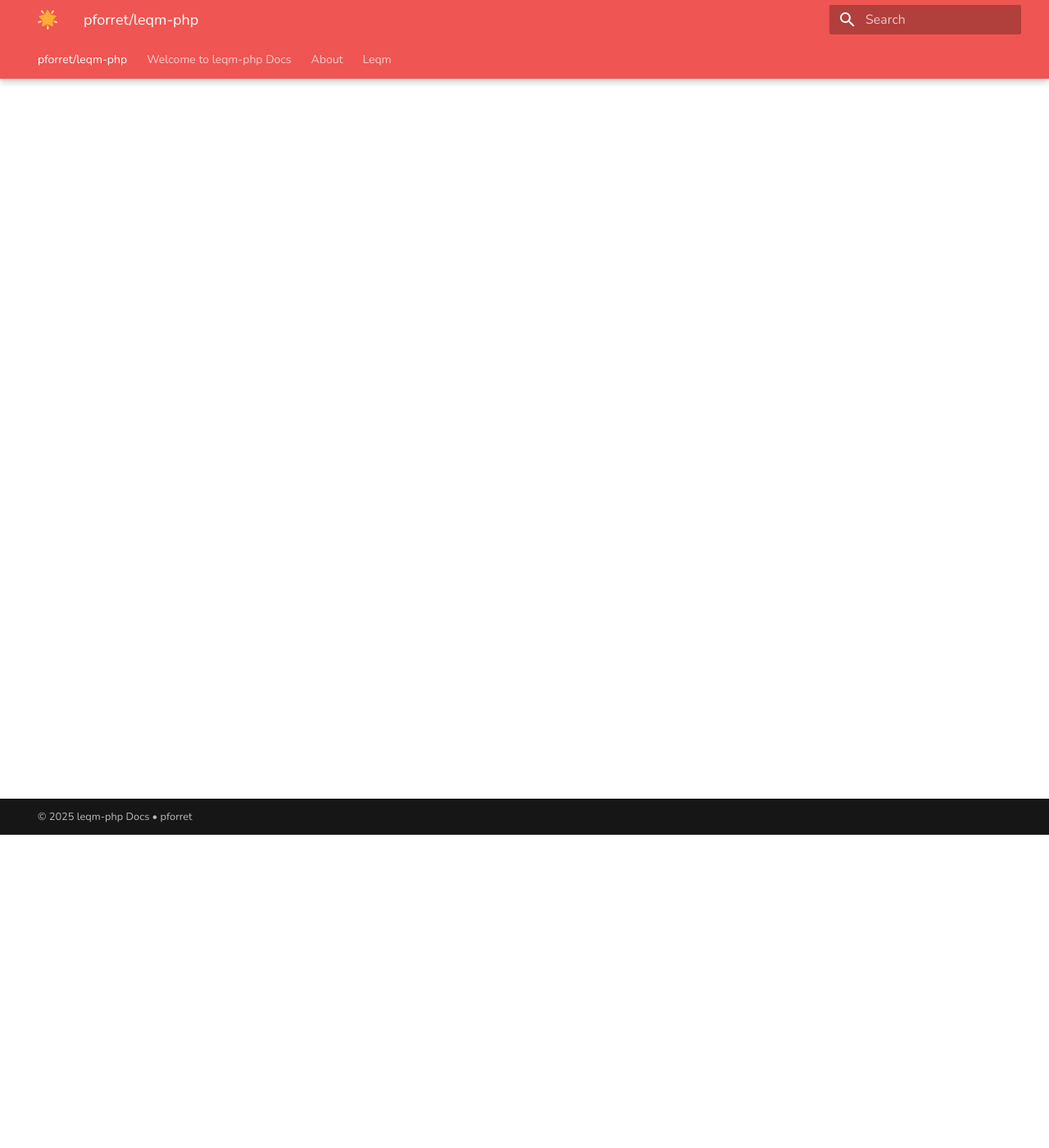
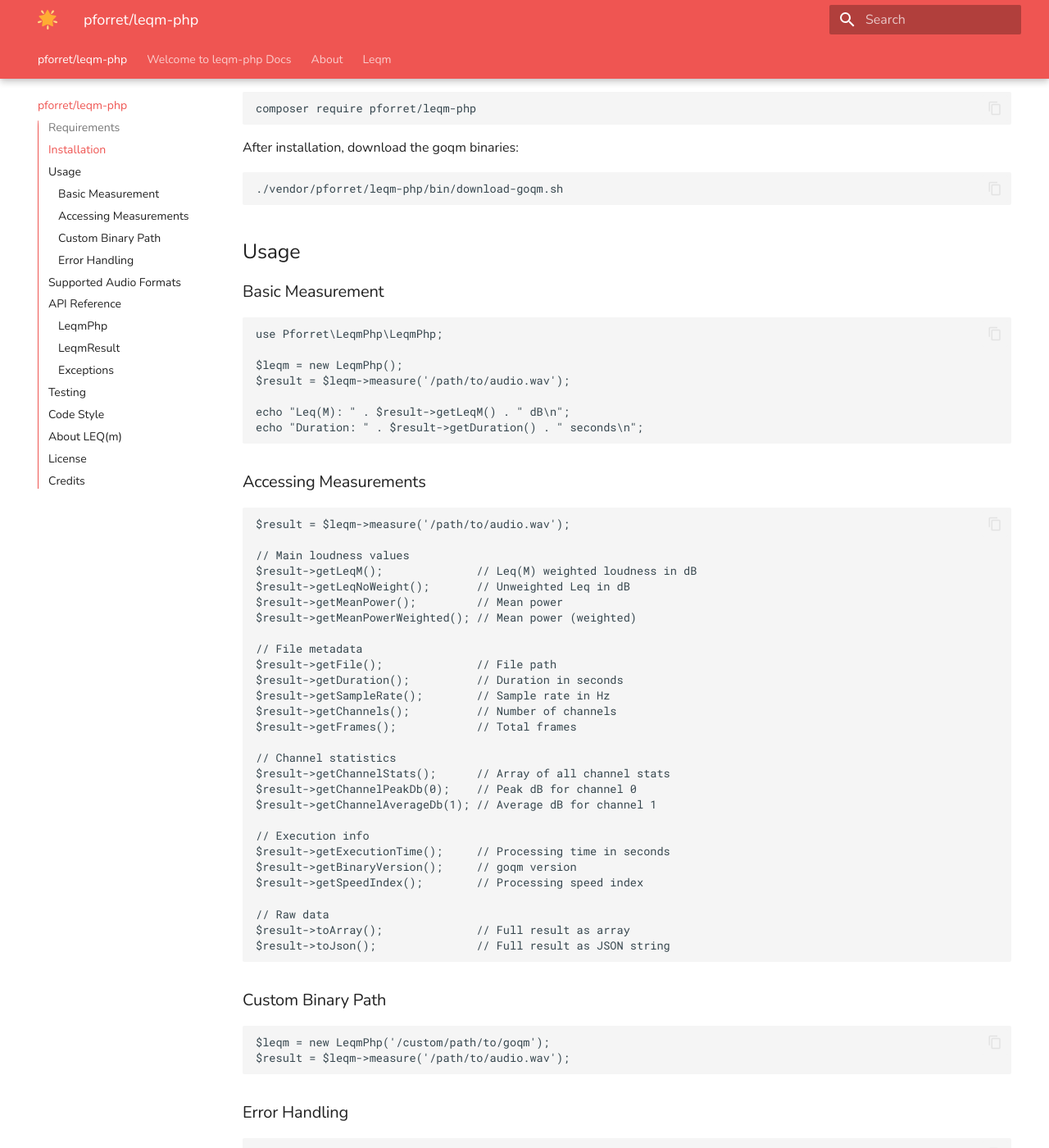
Before and after one commit to pforret/leqm-php, an MkDocs documentation site: the page built from docs/index.md, in a window 1280 px wide and 1400 px high, scrolled down 382 px. Shown: the whole window at 82% size. Built offline with MkDocs 1.6.1 and Material for MkDocs 9.7.7, drawn with Linux system fonts in a browser that asks for light colours; some of the changed text lies outside the part shown.

Commit message:
MOD: CLAUDE.md index.md

````diff
--- a/docs/index.md
+++ b/docs/index.md
@@ -1,3 +1,166 @@
 # pforret/leqm-php
 
-do LEQ(m) audio loudness measurement using ffmpeg and the binaries from https://github.com/pforret/leqm-nrt/tree/master/build
+PHP library for LEQ(m) audio loudness measurement using the goqm binary.
+
+## Requirements
+
+- PHP 8.1+
+- One of the supported platforms: macOS (Intel/ARM), Linux, or Windows
+
+## Installation
+
+```bash
+composer require pforret/leqm-php
+```
+
+After installation, download the goqm binaries:
+
+```bash
+./vendor/pforret/leqm-php/bin/download-goqm.sh
+```
+
+## Usage
+
+### Basic Measurement
+
+```php
+use Pforret\LeqmPhp\LeqmPhp;
+
+$leqm = new LeqmPhp();
+$result = $leqm->measure('/path/to/audio.wav');
+
+echo "Leq(M): " . $result->getLeqM() . " dB\n";
+echo "Duration: " . $result->getDuration() . " seconds\n";
+```
+
+### Accessing Measurements
+
+```php
+$result = $leqm->measure('/path/to/audio.wav');
+
+// Main loudness values
+$result->getLeqM();              // Leq(M) weighted loudness in dB
+$result->getLeqNoWeight();       // Unweighted Leq in dB
+$result->getMeanPower();         // Mean power
+$result->getMeanPowerWeighted(); // Mean power (weighted)
+
+// File metadata
+$result->getFile();              // File path
+$result->getDuration();          // Duration in seconds
+$result->getSampleRate();        // Sample rate in Hz
+$result->getChannels();          // Number of channels
+$result->getFrames();            // Total frames
+
+// Channel statistics
+$result->getChannelStats();      // Array of all channel stats
+$result->getChannelPeakDb(0);    // Peak dB for channel 0
+$result->getChannelAverageDb(1); // Average dB for channel 1
+
+// Execution info
+$result->getExecutionTime();     // Processing time in seconds
+$result->getBinaryVersion();     // goqm version
+$result->getSpeedIndex();        // Processing speed index
+
+// Raw data
+$result->toArray();              // Full result as array
+$result->toJson();               // Full result as JSON string
+```
+
+### Custom Binary Path
+
+```php
+$leqm = new LeqmPhp('/custom/path/to/goqm');
+$result = $leqm->measure('/path/to/audio.wav');
+```
+
+### Error Handling
+
+```php
+use Pforret\LeqmPhp\LeqmPhp;
+use Pforret\LeqmPhp\Exceptions\BinaryNotFoundException;
+use Pforret\LeqmPhp\Exceptions\MeasurementException;
+
+try {
+    $leqm = new LeqmPhp();
+    $result = $leqm->measure('/path/to/audio.wav');
+} catch (BinaryNotFoundException $e) {
+    // Binary not found or not executable
+    echo "Binary error: " . $e->getMessage();
+} catch (MeasurementException $e) {
+    // File not found or measurement failed
+    echo "Measurement error: " . $e->getMessage();
+}
+```
+
+## Supported Audio Formats
+
+The goqm binary supports WAV files with various configurations:
+- Sample rates: 44.1kHz, 48kHz, 96kHz, etc.
+- Bit depths: 16-bit, 24-bit, 32-bit
+- Channel layouts: Mono, Stereo, 5.1, 7.1
+
+## API Reference
+
+### LeqmPhp
+
+| Method | Description |
+|--------|-------------|
+| `__construct(?string $binaryPath = null)` | Create instance with optional custom binary path |
+| `measure(string $audioFile): LeqmResult` | Measure audio file and return results |
+| `getBinaryPath(): string` | Get the path to the goqm binary |
+
+### LeqmResult
+
+| Method | Return Type | Description |
+|--------|-------------|-------------|
+| `getLeqM()` | `float` | Leq(M) weighted loudness in dB |
+| `getLeqNoWeight()` | `float` | Unweighted Leq in dB |
+| `getMeanPower()` | `float` | Mean power |
+| `getMeanPowerWeighted()` | `float` | Weighted mean power |
+| `getFile()` | `string` | Audio file path |
+| `getDuration()` | `float` | Duration in seconds |
+| `getSampleRate()` | `int` | Sample rate in Hz |
+| `getOriginalSampleRate()` | `int` | Original sample rate |
+| `getChannels()` | `int` | Number of channels |
+| `getFrames()` | `int` | Total frames |
+| `getChannelStats()` | `array` | All channel statistics |
+| `getChannelPeakDb(int $channel)` | `float` | Peak dB for channel |
+| `getChannelAverageDb(int $channel)` | `float` | Average dB for channel |
+| `getExecutionTime()` | `float` | Processing time in seconds |
+| `getBinaryVersion()` | `string` | goqm version |
+| `getSpeedIndex()` | `float` | Processing speed index |
+| `toArray()` | `array` | Full result as array |
+| `toJson()` | `string` | Full result as JSON |
+
+### Exceptions
+
+- `LeqmException` - Base exception class
+- `BinaryNotFoundException` - Binary not found or not executable
+- `MeasurementException` - File not found or measurement failed
+
+## Testing
+
+```bash
+composer test
+```
+
+## Code Style
+
+```bash
+composer lint
+```
+
+## About LEQ(m)
+
+LEQ(m) (Equivalent Continuous Sound Level with M-weighting) is a loudness measurement standard used in cinema and broadcast. It provides a single number representing the average loudness of audio content, weighted to match human hearing perception.
+
+The goqm binary is a Go implementation of the LEQ(m) algorithm, providing JSON output with detailed measurements and channel statistics.
+
+## License
+
+MIT
+
+## Credits
+
+- goqm binary from [pforret/leqm-nrt](https://github.com/pforret/leqm-nrt)
+- Original leqm-nrt C code by Luca Trisciani
````
Also changed, not shown: CLAUDE.md (+56 -19 lines).
